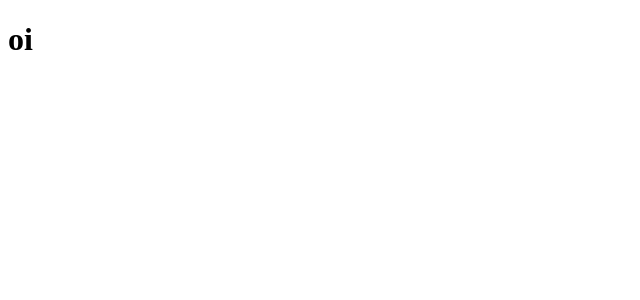
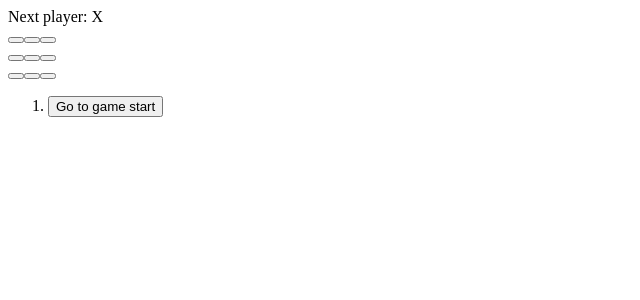
Before and after one commit to gabimichachi/jogo_da_velha, a React (Vite) app: page / in a window 1280 px wide. Shown: the top 300 px of the page, without its empty margins (0-640 px from the left). Built offline with nearby package versions, Linux system fonts and the light colour scheme.

Commit message:
add: código modelo jogo da velha (doc.react)

```diff
--- a/src/App.jsx
+++ b/src/App.jsx
@@ -1,10 +1,115 @@
+import { useState } from 'react';
 
-
-function App() {
-
-  return <h1>oi</h1>
-
-
+function Square({ value, onSquareClick }) {
+  return (
+    <button className="square" onClick={onSquareClick}>
+      {value}
+    </button>
+  );
 }
 
-export default App
+function Board({ xIsNext, squares, onPlay }) {
+  function handleClick(i) {
+    if (calculateWinner(squares) || squares[i]) {
+      return;
+    }
+    const nextSquares = squares.slice();
+    if (xIsNext) {
+      nextSquares[i] = 'X';
+    } else {
+      nextSquares[i] = 'O';
+    }
+    onPlay(nextSquares);
+  }
+
+  const winner = calculateWinner(squares);
+  let status;
+  if (winner) {
+    status = 'Winner: ' + winner;
+  } else {
+    status = 'Next player: ' + (xIsNext ? 'X' : 'O');
+  }
+
+  return (
+    <>
+      <div className="status">{status}</div>
+      <div className="board-row">
+        <Square value={squares[0]} onSquareClick={() => handleClick(0)} />
+        <Square value={squares[1]} onSquareClick={() => handleClick(1)} />
+        <Square value={squares[2]} onSquareClick={() => handleClick(2)} />
+      </div>
+      <div className="board-row">
+        <Square value={squares[3]} onSquareClick={() => handleClick(3)} />
+        <Square value={squares[4]} onSquareClick={() => handleClick(4)} />
+        <Square value={squares[5]} onSquareClick={() => handleClick(5)} />
+      </div>
+      <div className="board-row">
+        <Square value={squares[6]} onSquareClick={() => handleClick(6)} />
+        <Square value={squares[7]} onSquareClick={() => handleClick(7)} />
+        <Square value={squares[8]} onSquareClick={() => handleClick(8)} />
+      </div>
+    </>
+  );
+}
+
+export default function Game() {
+  const [history, setHistory] = useState([Array(9).fill(null)]);
+  const [currentMove, setCurrentMove] = useState(0);
+  const xIsNext = currentMove % 2 === 0;
+  const currentSquares = history[currentMove];
+
+  function handlePlay(nextSquares) {
+    const nextHistory = [...history.slice(0, currentMove + 1), nextSquares];
+    setHistory(nextHistory);
+    setCurrentMove(nextHistory.length - 1);
+  }
+
+  function jumpTo(nextMove) {
+    setCurrentMove(nextMove);
+  }
+
+  const moves = history.map((squares, move) => {
+    let description;
+    if (move > 0) {
+      description = 'Go to move #' + move;
+    } else {
+      description = 'Go to game start';
+    }
+    return (
+      <li key={move}>
+        <button onClick={() => jumpTo(move)}>{description}</button>
+      </li>
+    );
+  });
+
+  return (
+    <div className="game">
+      <div className="game-board">
+        <Board xIsNext={xIsNext} squares={currentSquares} onPlay={handlePlay} />
+      </div>
+      <div className="game-info">
+        <ol>{moves}</ol>
+      </div>
+    </div>
+  );
+}
+
+function calculateWinner(squares) {
+  const lines = [
+    [0, 1, 2],
+    [3, 4, 5],
+    [6, 7, 8],
+    [0, 3, 6],
+    [1, 4, 7],
+    [2, 5, 8],
+    [0, 4, 8],
+    [2, 4, 6],
+  ];
+  for (let i = 0; i < lines.length; i++) {
+    const [a, b, c] = lines[i];
+    if (squares[a] && squares[a] === squares[b] && squares[a] === squares[c]) {
+      return squares[a];
+    }
+  }
+  return null;
+}
```
